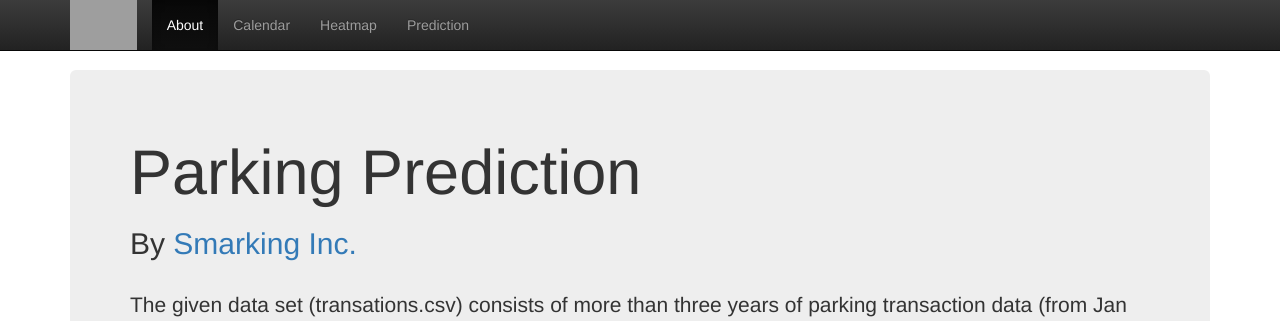
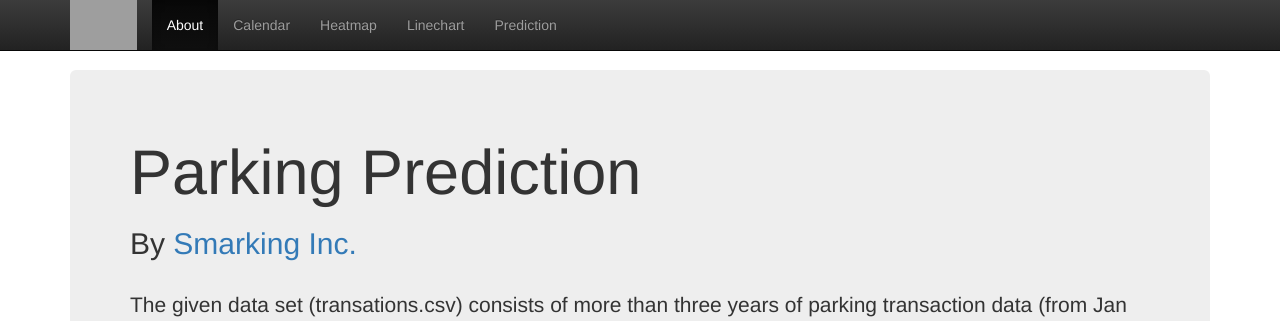
Before and after one commit to shuowenwei/Parking-Prediction, a Flask app: page / in a window 1280 px wide. Shown: the top 321 px of the page. Run offline with Flask 2, Linux system fonts and the light colour scheme; some libraries are stand-ins or nearby versions; grey boxes are pictures that could not be loaded.

Commit message:
Add linechart

```diff
--- a/webapp/app.py
+++ b/webapp/app.py
@@ -61,7 +61,11 @@ def calendar():
 
 @app.route('/heatmap')
 def heatmap():
-	return render_template('heatmap.html', lst = lst)
+	return render_template('heatmap.html')
+
+@app.route('/linechart')
+def linechart():
+	return render_template('linechart.html')
 
 @app.route('/prediction')
 def prediction():
--- a/webapp/templates/base.html
+++ b/webapp/templates/base.html
@@ -49,6 +49,7 @@
                 ('/', 'index', 'About'),
                 ('/calendar', 'calendar', 'Calendar'),
                 ('/heatmap', 'heatmap', 'Heatmap'),
+                ('/linechart', 'linechart', 'Linechart'),
                 ('/prediction', 'prediction', 'Prediction')
                 ] -%}
                 {% set active_page = active_page|default('index') -%}
```
